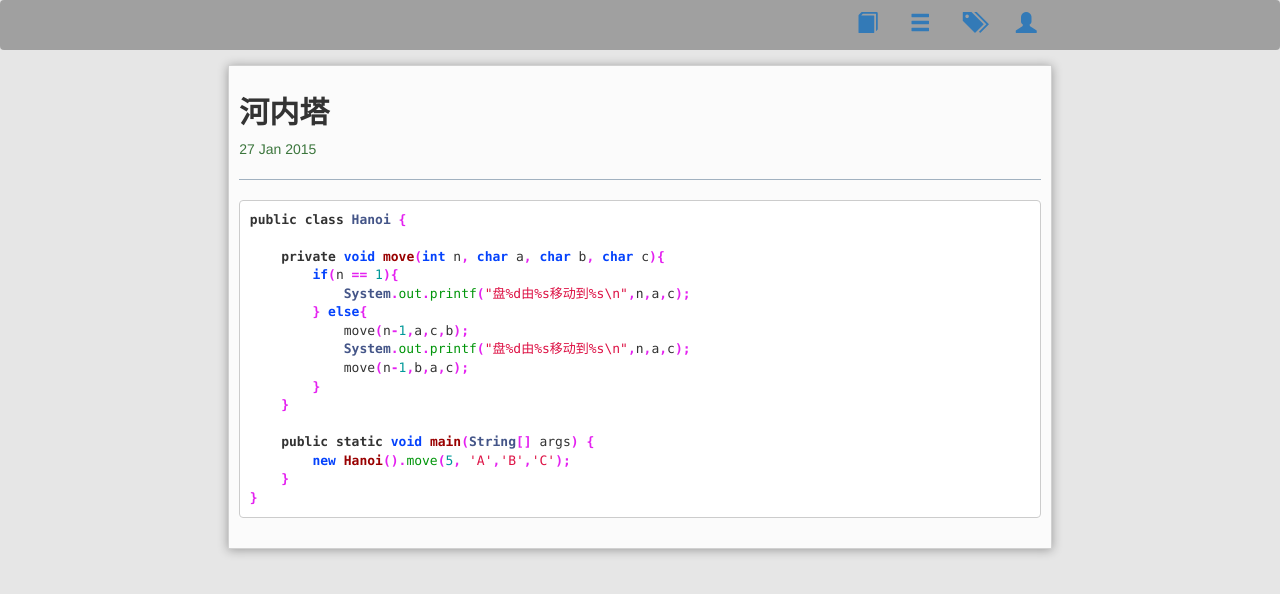
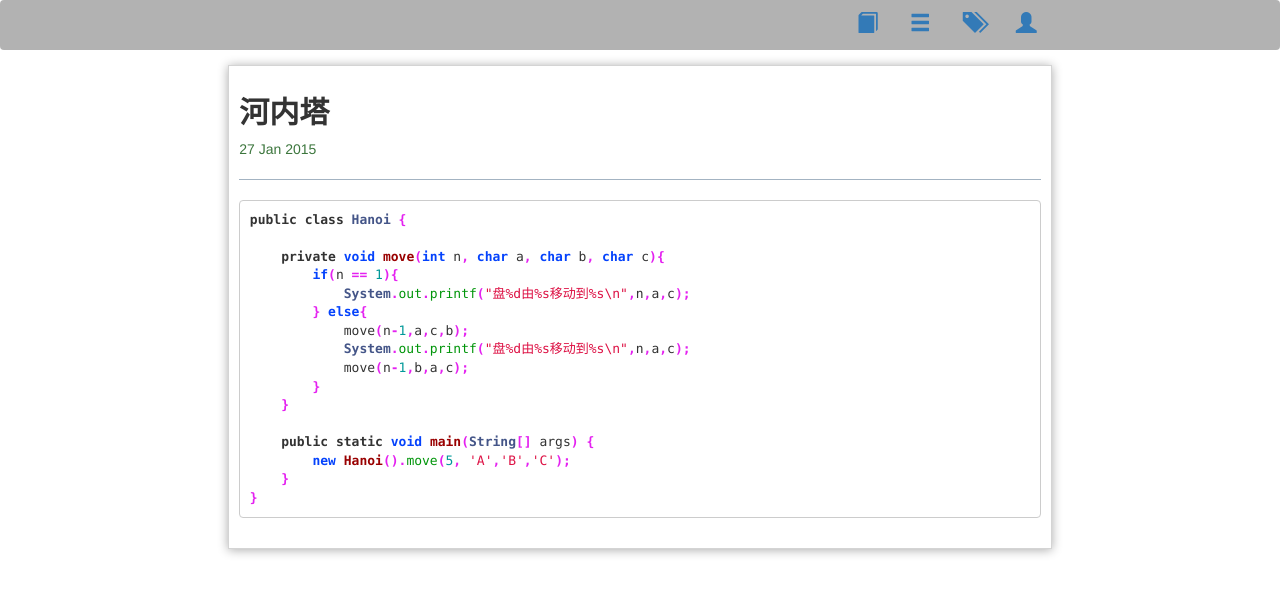
Before and after one commit to bit-ranger/blog, a Jekyll site: the page built from _posts/2015-01-27-hanoi.md, in a window 1280 px wide. Shown: the top 594 px of the page. Built offline with Jekyll 4.4.1, drawn with Linux system fonts in a browser that asks for light colours; nearby versions of some CDN libraries; Markdown is read by kramdown in place of the engine named in the settings.

Commit message:
Update default.html

```diff
--- a/_layouts/default.html
+++ b/_layouts/default.html
@@ -13,7 +13,9 @@
     <meta name="author" content="{{ site.author }}">
     <title>{{ page.title }}</title>
 </head>
-<body style="background:#e6e6e6">
+<body>
+<!-- 背景 -->
+<div style="fixed-background"></div>
 <!-- << 顶部导航条,手机屏幕不显示 -->
 <nav class="navbar navbar-fixed-top hidden-xs" role="navigation">
     <div class="container-fluid">
@@ -56,7 +58,7 @@
                 </div>
             </div>
             <!-- >> 只在手机端显示的菜单 -->
-            <div class="wrapper">
+            <div class="wrapper clear-background">
                 {% if page.url != "/index.html" %}
                     <h2>{{page.title}}</h2>
                     <span class="text-success">{{ page.date | date_to_string }}</span>
```
